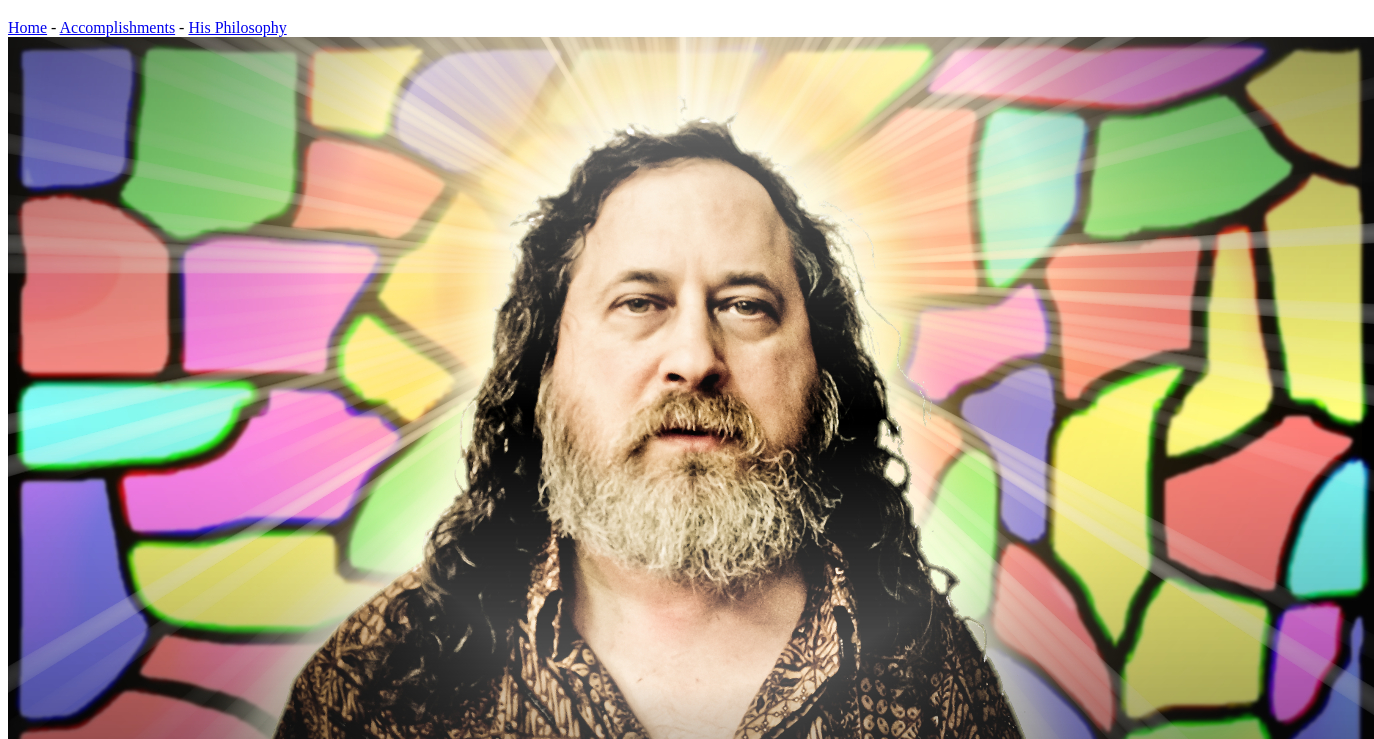
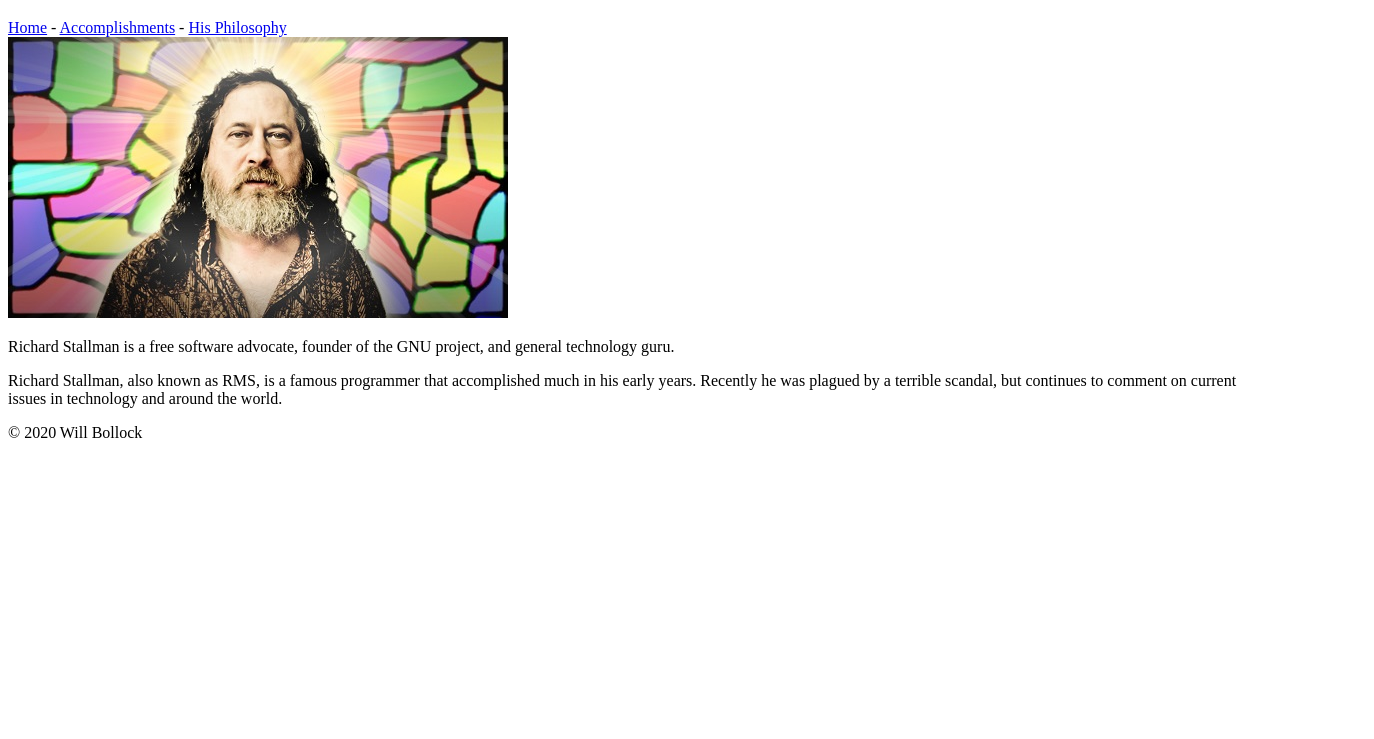
Before and after one commit to wbollock/LIS5362, a plain HTML site: page A2/index.html in a window 1280 px wide. Shown: the part 61-800 px from the top of the page, 1374 px wide, since content can reach past the window. Drawn offline with Linux system fonts and the light colour scheme.

Commit message:
smaller img

```diff
--- a/A2/index.html
+++ b/A2/index.html
@@ -15,7 +15,7 @@
 		</nav>
 		<!-- adding img -->
 	        <section> <!-- img section -->
-		<img src="img/rms.jpg" alt="Richard Stallman in the light of Jesus">
+		<img src="img/rms_small.jpg" alt="Richard Stallman in the light of Jesus">
 		<p>
 		Richard Stallman is a free software advocate, founder of the GNU project, and general technology guru.
 		</p>
```
Also changed, not shown: A2/img/rms_small.jpg (added).
